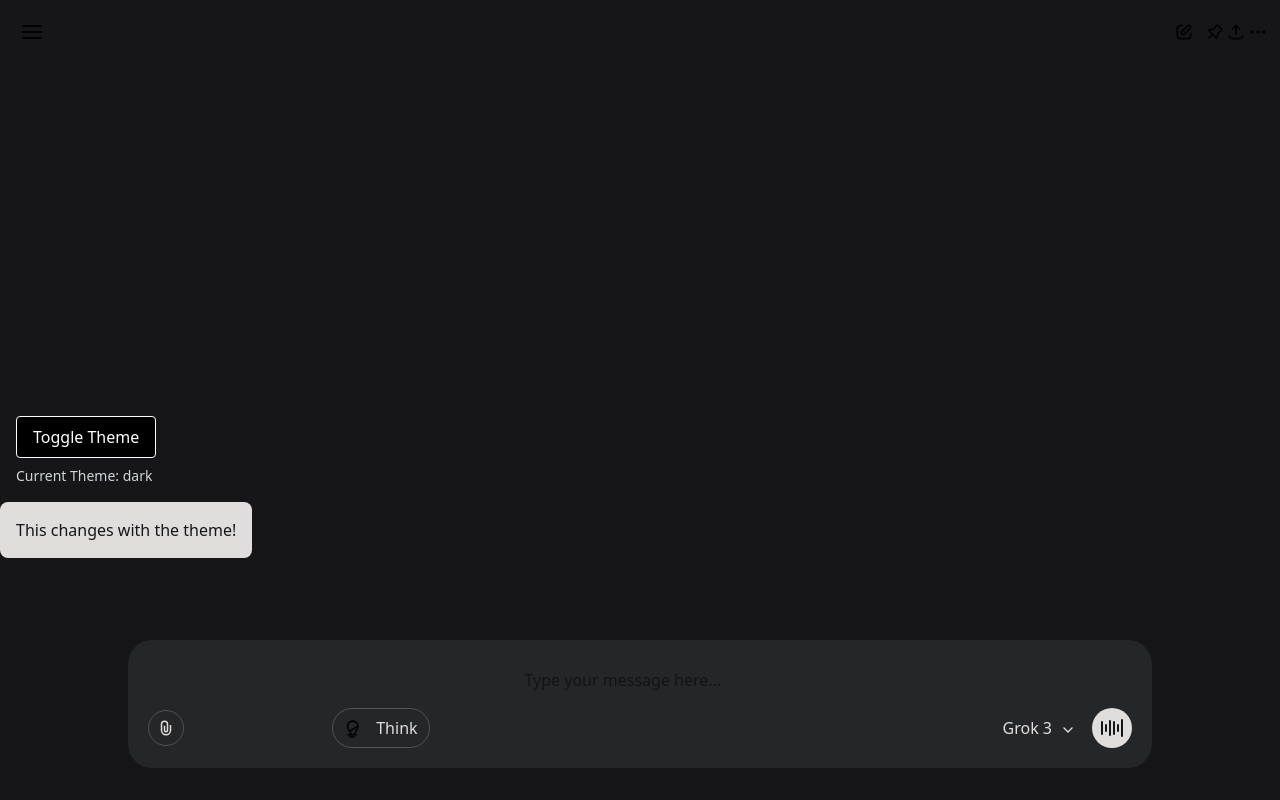
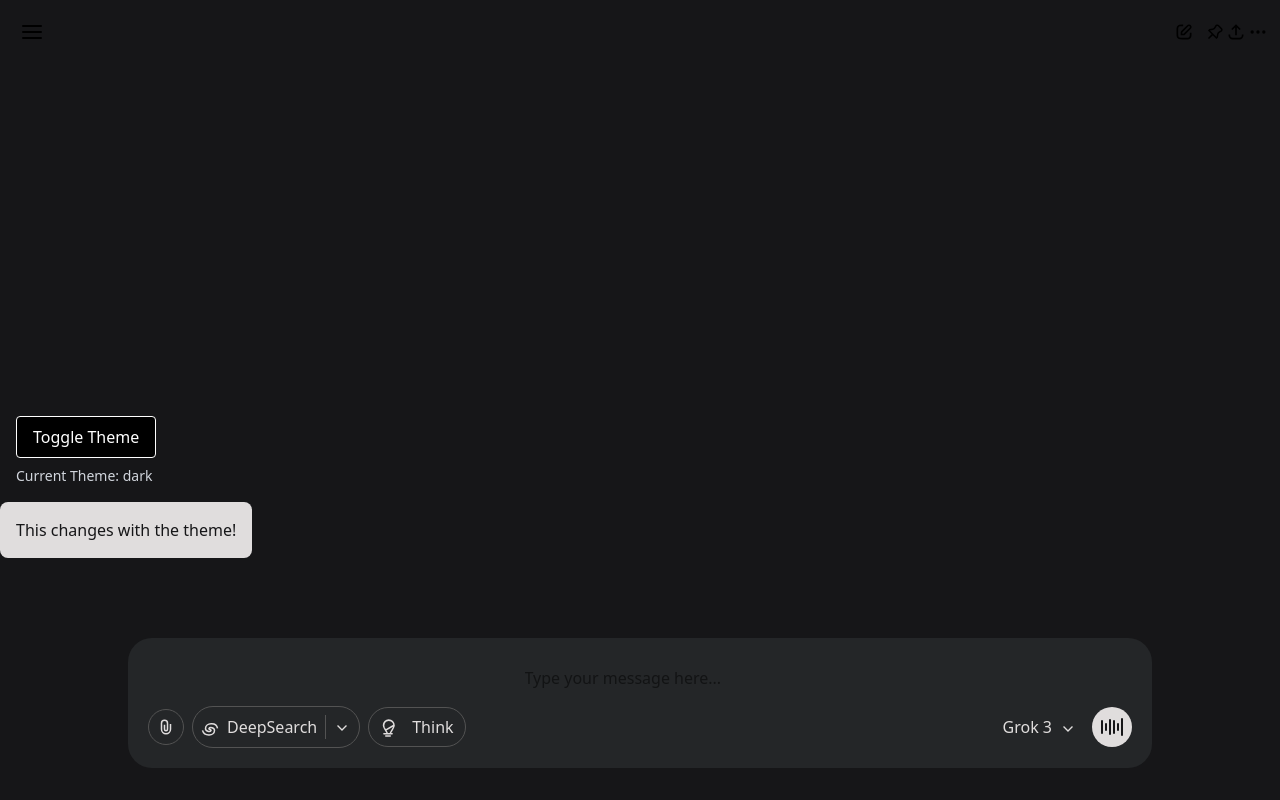
Before and after one commit to UbaidBinWaris/chatbox, a Next.js app: page / in a window 1280 px wide. Built offline with nearby package versions, Linux system fonts and the light colour scheme.

Commit message:
fixed depseak button

```diff
--- a/app/Components/ui/DeepSeacrch.js
+++ b/app/Components/ui/DeepSeacrch.js
@@ -1,35 +1,78 @@
 "use client";
-import React from "react";
+import React, { useState } from "react";
 
-export default function DeepSearch({ onToggle, onDropdown }) {
+export default function DeepSearch() {
+  const [deepsearchActive, setDeepSearchActive] = useState(false);
+
+  const handleMainClick = () => {
+    setDeepSearchActive((prev) => !prev);
+  };
+
   return (
-    <button
-    className="group/ds-toggle flex items-center justify-center text-[var(--light)] dark:text-[var(--light-grey)] dark:group-hover/ds-toggle:text-[var(--light)] p-2 rounded-full hover:bg-[var(--hover)] transition-colors duration-100 gap-2"
+    <div
+      className={`ff  border relative  border-[var(--text)] rounded-full  ${
+        deepsearchActive ? "bg-[var(--hover)] " : ""
+      }`}
     >
-
-      <svg
+      <button
+        type="button"
+        onClick={handleMainClick}
+        className={`ff gap-2 p-2 rounded-l-full text-[var(--primary)] w-full h-full
+    ${
+      deepsearchActive
+        ? "bg-[var(--hover)] hover:bg-[var(--double-hover)]"
+        : "hover:bg-[var(--hover)]"
+    }
+  `}
+      >
+        <svg
           width="18"
           height="18"
           viewBox="0 0 24 24"
           fill="none"
           xmlns="http://www.w3.org/2000/svg"
-          className="stroke-[2] text-[var(--light)] dark:text-[var(--light-grey)] dark:group-hover/ds-toggle:text-[var(--light)] transition-colors duration-100"
+          className={`stroke-[2] mt-1 transition-transform duration-200 text-fg-secondary group-hover/ds-toggle:text-fg-primary
+            ${deepsearchActive ? "rotate-[60deg]" : "rotate-0"}
+          `}
         >
           <path
             d="M19.2987 8.84667C15.3929 1.86808 5.44409 5.76837 7.08971 11.9099C8.01826 15.3753 12.8142 14.8641 13.2764 12.8592C13.6241 11.3504 10.2964 12.3528 10.644 10.844C11.1063 8.839 15.9022 8.32774 16.8307 11.793C18.5527 18.2196 7.86594 22.4049 4.71987 15.2225"
             strokeWidth="5"
             strokeLinecap="round"
-            className="stroke-black/10 dark:stroke-white/20 transition-[opacity,transform] duration-200 origin-center opacity-0 scale-0"
+            className=""
           />
           <path
             d="M2 13.8236C4.5 22.6927 18 21.3284 18 14.0536C18 9.94886 11.9426 9.0936 10.7153 11.1725C9.79198 12.737 14.208 12.6146 13.2847 14.1791C12.0574 16.2581 6 15.4029 6 11.2982C6 3.68585 20.5 2.2251 22 11.0945"
             stroke="currentColor"
-            className="transition-transform duration-200 ease-out origin-center rotate-0"
           />
         </svg>
+        <span className="hidden md:block">DeepSearch</span>
+      </button>
 
-      <span>DeepSearch</span>
+      <div className="bg-[var(--text)] w-[2px] h-6 " />
 
-    </button>
+      <button
+  className={`ff w-full h-10 p-2 text-[var(--primary)] rounded-r-full ${
+    deepsearchActive
+      ? "bg-[var(--hover)] hover:bg-[var(--double-hover)]"
+      : "hover:bg-[var(--hover)]"
+  }`}
+>
+        <svg
+          width="16"
+          height="16"
+          viewBox="0 0 24 24"
+          fill="none"
+          xmlns="http://www.w3.org/2000/svg"
+          className="stroke-[2] mt-0.5"
+        >
+          <path
+            d="M6 9L12 15L18 9"
+            stroke="currentColor"
+            strokeLinecap="square"
+          />
+        </svg>
+      </button>
+    </div>
   );
 }
--- a/app/Components/ui/Think.js
+++ b/app/Components/ui/Think.js
@@ -17,7 +17,7 @@ export default function Think({ size = 18 }) {
         isThinking ? "bg-[var(--hover)]" : ""
       } ${isThinking ? "text-[var(--primary)]" : ""}`}
     >
-      <div className="">
+      <div className="text-[var(--primary)]">
         <svg
           xmlns="http://www.w3.org/2000/svg"
           fill={isThinking ? "#FFD700" : "none"}
--- a/app/globals.css
+++ b/app/globals.css
@@ -18,6 +18,7 @@
   --secondary: #ffffff;
   --text: #3a3c3d;
   --hover: #b9c3c4;
+  --double-hover: #a2b4b6;
   --body:#f9f8f6;
   --chatinput:#cbcfd3;
 
@@ -32,6 +33,7 @@
   --chatinput: #242628;
 
   --hover: #3a3c3d;
+  --double-hover: #5b5b5c;
 }
 
 html, body {
```
Also changed, not shown: colours.txt.
